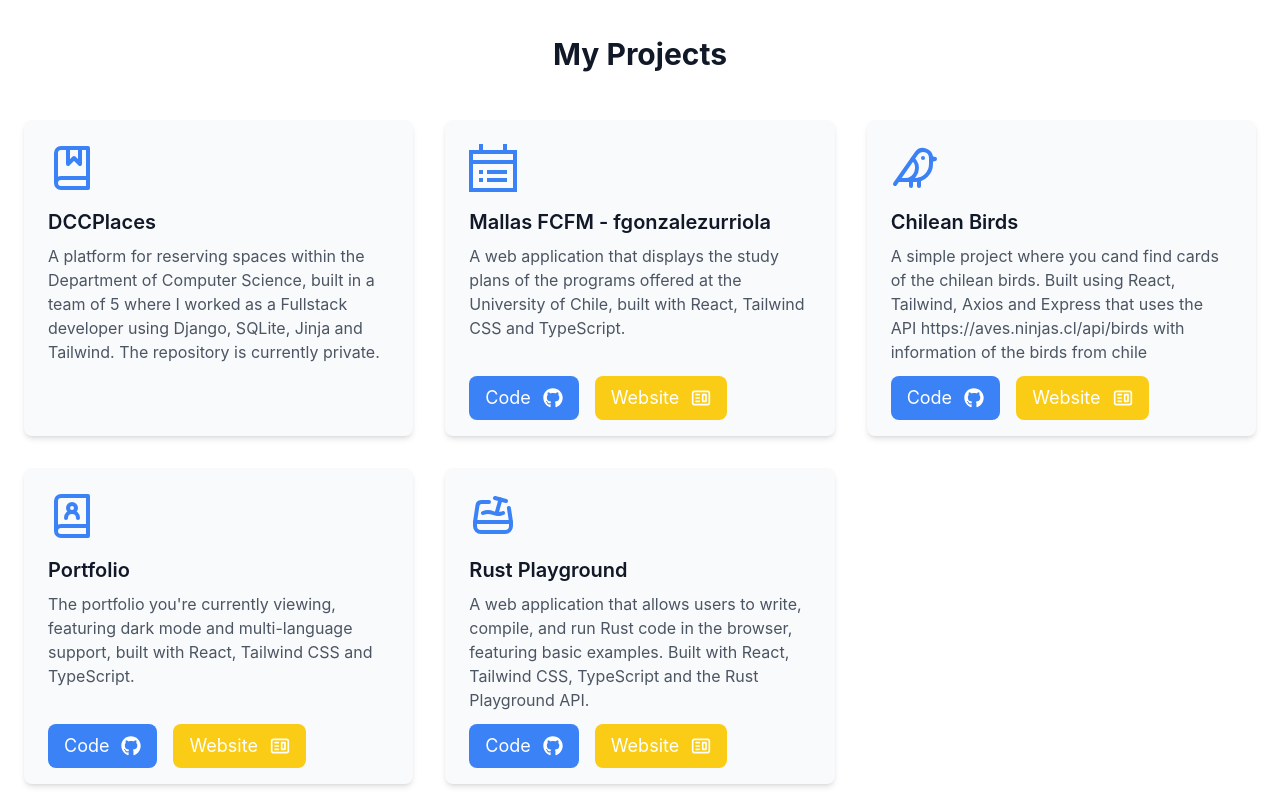
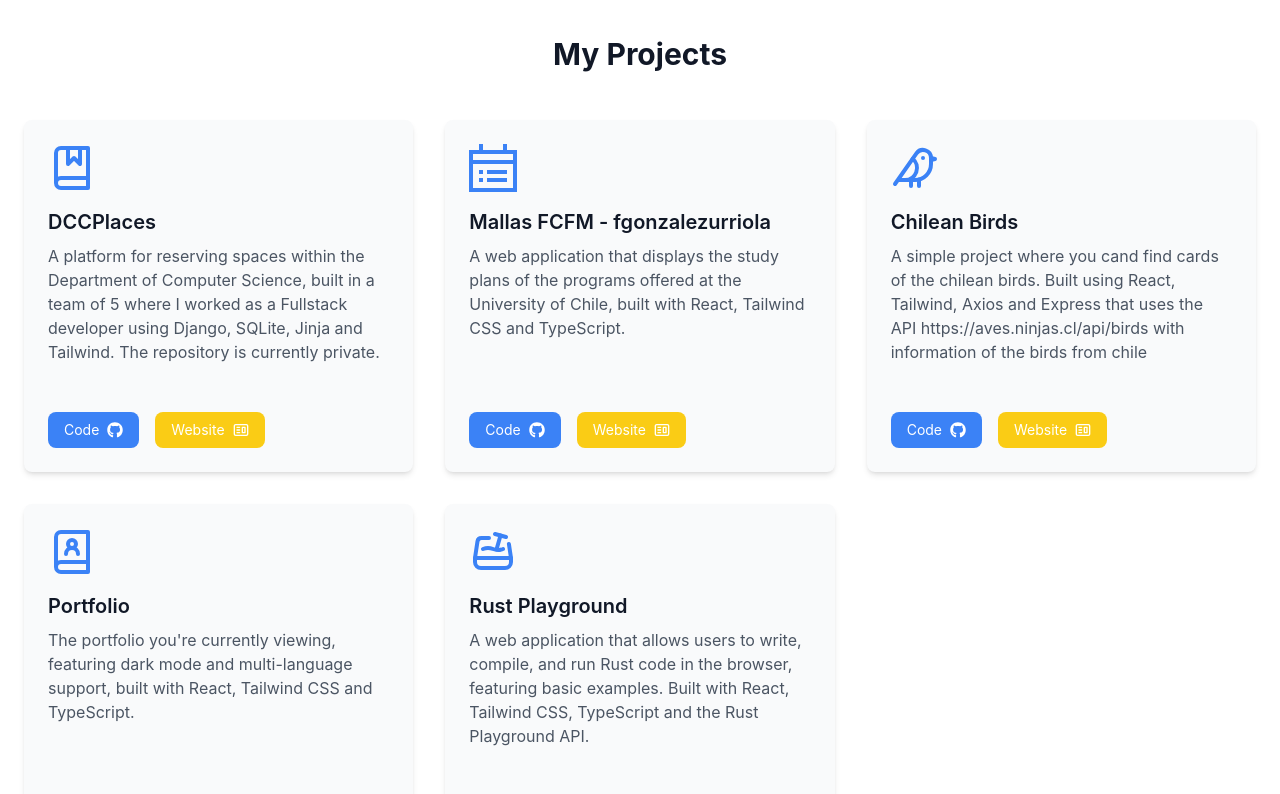
Before and after one commit to fgonzalezurriola/Portfolio-React-Vite, a React (Vite) app: page / in a window 1280 px wide. Shown: the part 1020-1814 px from the top of the page. Built offline with nearby package versions, Linux system fonts and the light colour scheme.

Commit message:
Styles: updated styles in the project cards

```diff
--- a/src/components/Projects.tsx
+++ b/src/components/Projects.tsx
@@ -14,8 +14,8 @@ const Projects: React.FC = () => {
       icon: BookMarked,
       title: 'projects.project1.title',
       description: 'projects.project1.description',
-      githubLink: '',
-      deploy: ''
+      githubLink: 'asd',
+      deploy: 'asd'
     },
     {
       icon: GrPlan,
@@ -48,50 +48,45 @@ const Projects: React.FC = () => {
   ];
 
   return (
-    <section id="projects" className="py-12 transition-color">
+    <section className="py-12 transition-color">
       <div className="container mx-auto px-6">
         <h2 className="text-3xl font-bold text-center mb-12">{t('projects.title')}</h2>
         <div className="grid grid-cols-1 md:grid-cols-2 lg:grid-cols-3 gap-8">
           {projects.map((project, index) => (
             <article
               key={index}
-              className="relative bg-gray-50 dark:bg-gray-700 rounded-lg shadow-md p-6
-              transition-transform duration-200 hover:scale-105"
+              className="bg-gray-50 dark:bg-gray-700 rounded-lg shadow-md flex flex-col h-full transition-transform duration-200 hover:scale-105"
             >
+              <div className="p-6 flex-grow">
                 <project.icon size={48} className="text-blue-500 mb-4" />
                 <h3 className="text-xl font-semibold mb-2">{t(project.title)}</h3>
-              <p className="text-gray-600 dark:text-gray-300 mb-12">{t(project.description)}</p>
+                <p className="text-gray-600 dark:text-gray-300 mb-6">{t(project.description)}</p>
+              </div>
 
-              <div className="flex justify-start items-end absolute bottom-4 left-4 right-4">
-              {/* GitHub button only if the link is defined */}
+              <div className="p-6 pt-0 flex flex-wrap gap-4">
                 {project.githubLink && (
                   <a
                     href={project.githubLink}
                     target="_blank"
                     rel="noopener noreferrer"
-                  className="inline-flex mx-2 items-center px-4 py-2 text-lg text-white rounded-lg
-                  bg-blue-500 hover:bg-blue-700 duration-200 transition-all hover:scale-115"
+                    className="inline-flex items-center px-4 py-2 text-sm text-white rounded-lg bg-blue-500 hover:bg-blue-700 duration-200 transition-all hover:scale-115"
                   >
                     {t('projects.code')}
-                  <FaGithub className="ml-3" size={20} />
+                    <FaGithub className="ml-2" size={16} />
                   </a>
                 )}
-
-              {/* Deploy button only if the link is defined */}
                 {project.deploy && (
                   <a
                     href={project.deploy}
                     target="_blank"
                     rel="noopener noreferrer"
-                  className="inline-flex mx-2 items-center px-4 py-2 text-lg text-white rounded-lg
-                  bg-yellow-400 hover:bg-yellow-600 duration-200 transition-all hover:scale-115"
+                    className="inline-flex items-center px-4 py-2 text-sm text-white rounded-lg bg-yellow-400 hover:bg-yellow-600 duration-200 transition-all hover:scale-115"
                   >
                     {t('projects.deployed')}
-                  <CgWebsite className="ml-3" size={20} />
+                    <CgWebsite className="ml-2" size={16} />
                   </a>
                 )}
               </div>
-
             </article>
           ))}
         </div>
```
Lines whose indentation alone changed are shown as unchanged.
